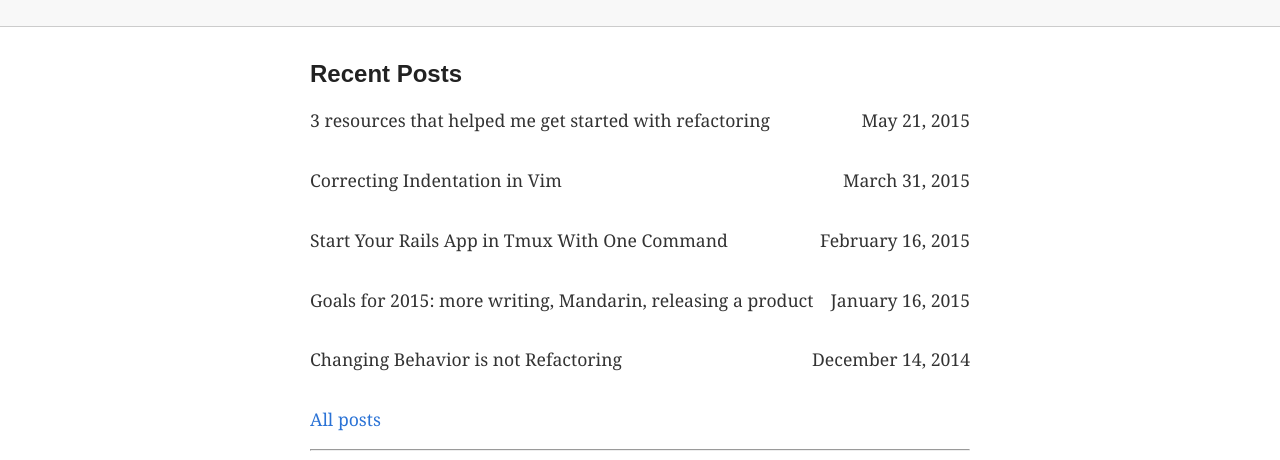
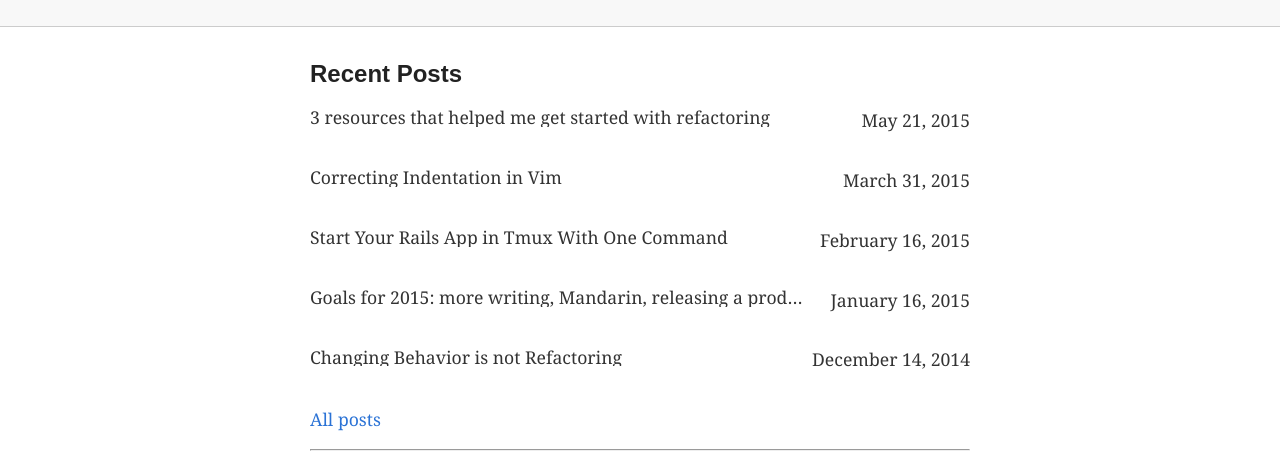
Before and after one commit to ao140505/ao140505.github.io, a Jekyll site: the page built from index.html, in a window 1280 px wide. Shown: the part 1229-1689 px from the top of the page. Built offline with Jekyll 4.4.1, drawn with Linux system fonts in a browser that asks for light colours; some web fonts are replaced; Markdown is read by kramdown in place of the engine named in the settings; comment, search, counter and statistics services are not loaded.

Commit message:
truncate long post titles in the footer

```diff
--- a/_layouts/layout.html
+++ b/_layouts/layout.html
@@ -49,7 +49,8 @@
               <h2>Recent Posts</h2>
               {% for post in site.posts limit: 5 %}
               <a class="post-link" href="{{ post.url }}">
-                <p class="post">{{ post.title }}
+                <p class="post">
+                  <span class="post-title">{{ post.title }}</span>
                   <span class="post-date">{{ post.date | date: "%B %e, %Y"}}</span>
                 </p>
               </a>
--- a/_sass/global.scss
+++ b/_sass/global.scss
@@ -153,6 +153,16 @@ p {
     color: #333;
   }
 
+  @media (min-width: 480px) {
+    .post-title {
+      overflow: hidden;
+      max-width: 76%;
+      display: inline-block;
+      white-space: nowrap;
+      text-overflow: ellipsis;
+    }
+  }
+
   .post-date {
     float: right;
     @include mobile {
```
